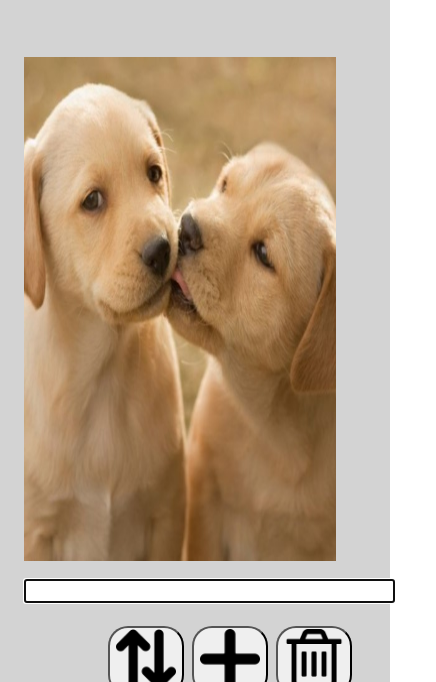
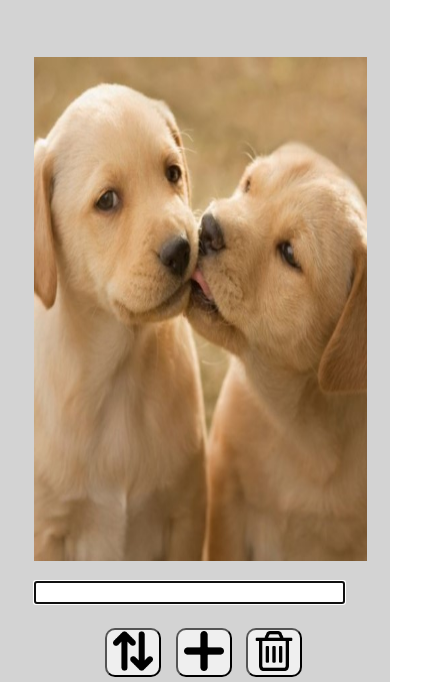
Before and after one commit to Adirhagag/meme-generator, a plain HTML site: page index.html in a window 390 px wide. Both pictures are taken after a click on the picture 174 px from the left and 279 px from the top of the page. Shown: the part 87-769 px from the top of the page, 436 px wide, since content can reach past the window. Drawn offline with Linux system fonts and the light colour scheme.

Commit message:
Add files via upload

```diff
--- a/css/styles.css
+++ b/css/styles.css
@@ -101,17 +101,17 @@ p {
   height: 100%;
   background-color: lightgray;
   justify-content: space-between;
+  padding-inline-end: 1.5rem;
 }
 
 .canvas-container {
-  max-width: 50vw;
+  max-width: 50%;
   max-height: 80%;
   margin-inline-start: 1.5rem;
 }
 
-
 .editor {
-  max-width: 50vw;
+  /* max-width: 50vw; */
   display: grid;
   grid-template-areas:
   " meme-txt meme-txt meme-txt meme-txt meme-txt"
@@ -218,16 +218,32 @@ input[type=color] {
 
 
 @media (max-width: 990px) {
+  .canvas-container {
+    min-width: 30%;
+    min-height: 60%;
+    margin-inline-end: 10px;
+  }
+  .icon-btn {
+    width: 40px;
+    height: 40px;
+  }
+}
+
+
+@media (max-width: 660px) {
   .editor-container {
     flex-direction: column;
+    padding: 0 10px;
   }
   .editor {
     margin-top: 1rem;
-    margin-inline-start: 1.5rem;
+    padding-inline-start: 1.5rem;
   }
   .canvas-container {
-    max-width: 80vw;
-    max-height: 60vh;
-    margin-inline-start: 1.5rem;
+    min-width: 90%;
+    min-height: 20%;
+  }
+  .editor-container button {
+    border-radius: 10px;
   }
 }
--- a/index.html
+++ b/index.html
@@ -20,7 +20,7 @@
       <!-- <input class="filter-imgs" type="text" autofocus> -->
 
       <form method="get">
-        <input onkeyup="onMemeFilter(this ,event)" class="filter-imgs" autofocus list="meme-types" name="meme-types" id="meme-types">
+        <input onkeyup="onMemeFilter(this)" class="filter-imgs" autofocus list="meme-types" name="meme-types" id="meme-types">
         <datalist id="meme-types">
           <option value="animal">
           <option value="kids">
--- a/js/controller.js
+++ b/js/controller.js
@@ -2,44 +2,26 @@
 let gCanvas;
 let gCtx;
 let gRowsCount = 1;
-let gImgCounter = 0;
 
 
 let onInit = () => {
+  createImgs();
   renderImgs();
   getCanvas();
   makePalteWhite();
 }
 
 
-// let renderImgs = (filter = 'funny') => {
-//   if (gImgCounter === 0) {
-//     var imgs = createImgs();
-//   }
-//   gImgCounter++
-//   let afterFilter = [];
+let renderImgs = (filter = 'funny') => {
+  let imgs = getGImgs();
 
-//   imgs.forEach(img => {
-//     if (img.keywords[0].includes(filter) || img.keywords[1].includes(filter)) {
-//       afterFilter.push(img);
-//     }
-//   });
+  let strHTMLs = imgs.map(img => {
+    if (img.keywords[0].includes(filter) || img.keywords[1].includes(filter)) {
+      return `<div class="img-wrapper"><img data-id="${img.id}" src="${img.url}" alt=""
+      onclick="onImgClick('${img.url}', ${img.id})"></div>`;
+    }
+  });
 
-//   let strHTMLs = afterFilter.map(img => {
-//     return `<div class="img-wrapper"><img data-id="${img.id}" src="${img.url}" alt=""
-//     onclick="onImgClick('${img.url}', ${img.id})"></div>`;
-//   });
-//   console.log(afterFilter);
-
-//   document.querySelector('.imgs-container').innerHTML = strHTMLs.join('');
-// }
-
-let renderImgs = () => {
-  let imgs = createImgs();
-  let strHTMLs = imgs.map(img => {
-    return `<div class="img-wrapper"><img data-id="${img.id}" src="${img.url}" alt=""
-    onclick="onImgClick('${img.url}', ${img.id})"></div>`;
-  });
   document.querySelector('.imgs-container').innerHTML = strHTMLs.join('');
 }
 
@@ -202,7 +184,7 @@ let onDeleteLine = () => {
 
   let lineIdx = deleteLine();
   let memeStat = getGMeme();
-  let lineTxt = lineIdx === undefined ? '' : memeStat.lines[lineIdx].txt
+  let lineTxt = lineIdx === undefined ? '' : memeStat.lines[lineIdx].txt;
 
   displayAfterChange();
   document.querySelector('.meme-txt input').value = lineTxt;
@@ -237,8 +219,6 @@ let resizeCanvas = () => {
 }
 
 
-// let onMemeFilter = (that, ev) => {
-//   ev.preventDefault();
-//   console.log(that.value);
-//   renderImgs(that.value);
-// }
+let onMemeFilter = that => {
+  renderImgs(that.value);
+}
--- a/js/service.js
+++ b/js/service.js
@@ -32,12 +32,16 @@ let createImgs = () => {
     img.id = i + 1;
     img.url = `imgs/meme-imgs/${i + 1}.jpg`;
 
-    if (i <= 3) img.keywords = ['animal', 'funny'];
-    else if (i <= 6) img.keywords = ['kids', 'funny'];
+    if (i < 3) img.keywords = ['animal', 'funny'];
+    else if (i < 6) img.keywords = ['kids', 'funny'];
     else img.keywords = ['funny', 'famous'];
 
     gImgs.push(img);
   }
+  return gImgs;
+}
+
+let getGImgs = () => {
   return gImgs;
 }
 
```
